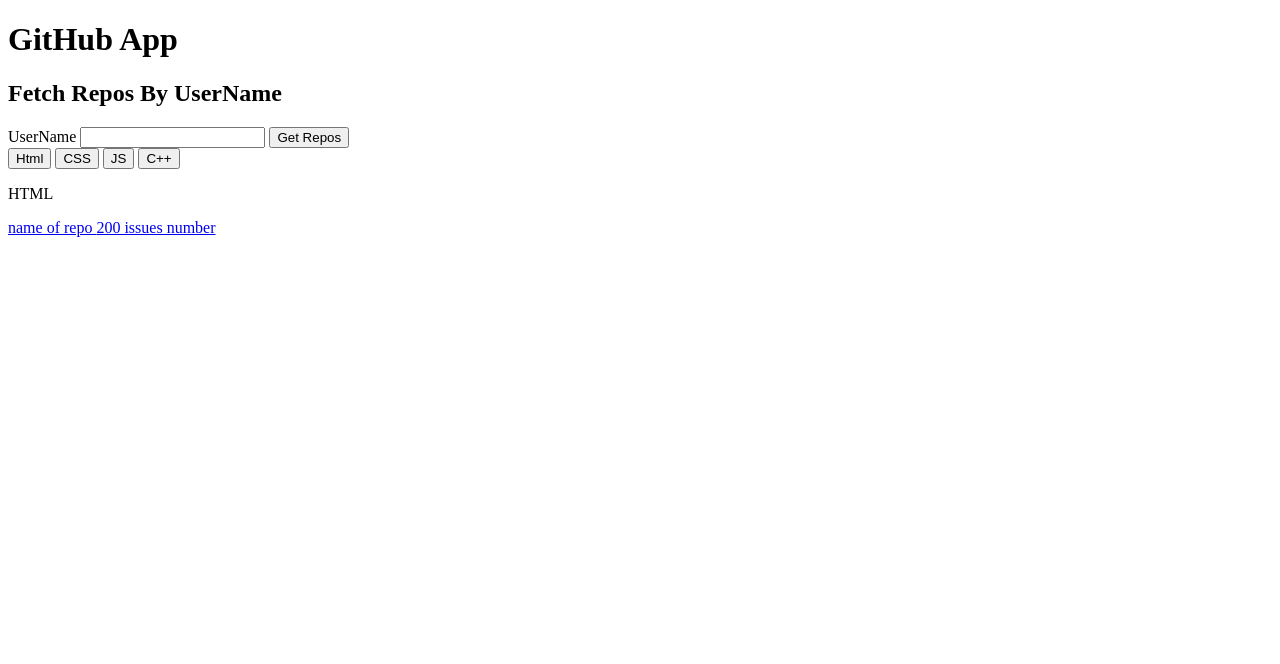
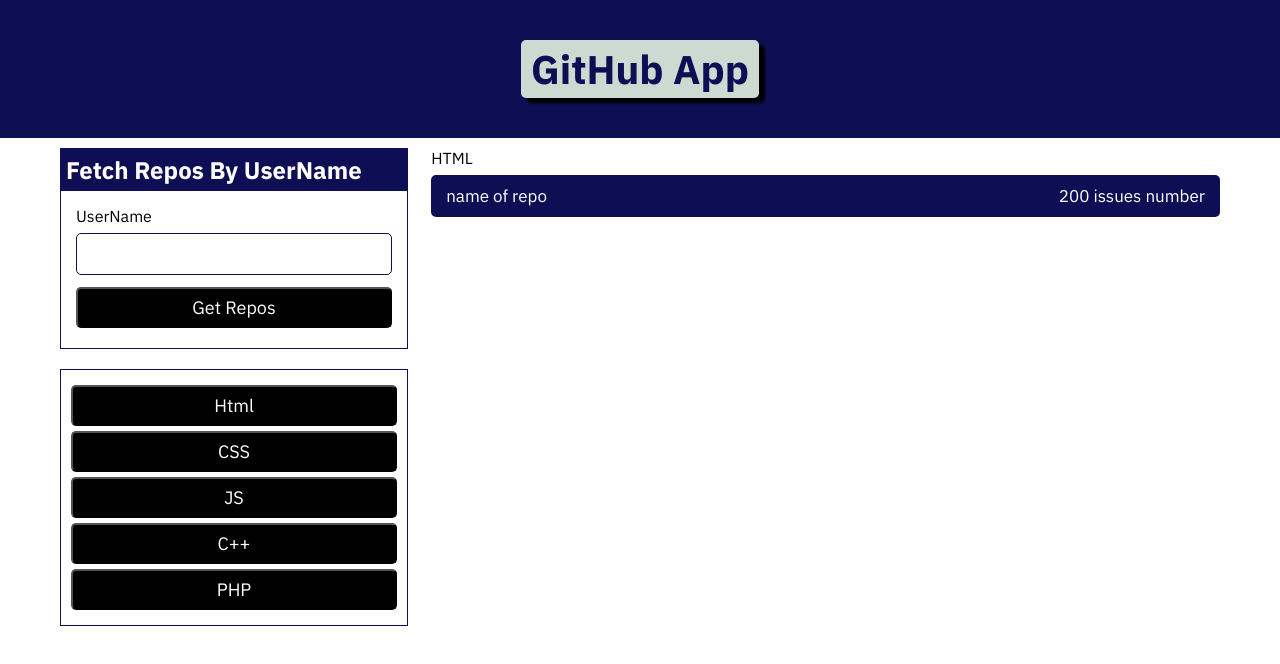
Before and after one commit to abdoBadawy74/GItHub-App, a plain HTML site: page index.html in a window 1280 px wide. Drawn offline with Linux system fonts and the light colour scheme.

Commit message:
complete style

```diff
--- a/index.html
+++ b/index.html
@@ -4,6 +4,16 @@
     <meta charset="UTF-8" />
     <meta name="viewport" content="width=device-width, initial-scale=1.0" />
     <title>GitHub App</title>
+    <link rel="preconnect" href="https://fonts.googleapis.com" />
+    <link rel="preconnect" href="https://fonts.gstatic.com" crossorigin />
+    <link
+      href="https://fonts.googleapis.com/css2?family=IBM+Plex+Sans:wght@200;400;500;600;700&display=swap"
+      rel="stylesheet"
+    />
+    <link
+      rel="stylesheet"
+      href="https://cdnjs.cloudflare.com/ajax/libs/font-awesome/6.4.2/css/all.min.css"
+    />
     <link rel="stylesheet" href="./style.css" />
   </head>
   <body>
@@ -18,15 +28,16 @@
             <form id="user-form">
               <label>UserName</label>
               <input type="text" id="username" />
-              <button type="submit">Get Repos</button>
+              <button class="btn-el" type="submit">Get Repos</button>
             </form>
           </div>
           <div class="card">
             <div class="languages">
-              <button data-lang="html">Html</button>
-              <button data-lang="css">CSS</button>
-              <button data-lang="javascript">JS</button>
-              <button data-lang="c++">C++</button>
+              <button class="btn-el" data-lang="html">Html</button>
+              <button class="btn-el" data-lang="css">CSS</button>
+              <button class="btn-el" data-lang="javascript">JS</button>
+              <button class="btn-el" data-lang="c++">C++</button>
+              <button class="btn-el" data-lang="php">PHP</button>
             </div>
           </div>
         </div>
--- a/style.css
+++ b/style.css
@@ -0,0 +1,88 @@
+* {
+  margin: 0;
+  padding: 0;
+  box-sizing: border-box;
+  font-family: "IBM Plex Sans", sans-serif;
+}
+:root {
+  --gray-color: #ccdad1;
+  --dark-blue: #0e0e55;
+}
+header {
+  background-color: var(--dark-blue);
+  padding: 40px 0;
+  text-align: center;
+}
+.app-title {
+  font-size: 40px;
+  background-color: var(--gray-color);
+  color: var(--dark-blue);
+  display: inline-block;
+  padding: 3px 10px;
+  border-radius: 5px;
+  box-shadow: 6px 5px 3px rgb(0, 0, 0);
+}
+.content {
+  padding: 10px 60px;
+  display: flex;
+  justify-content: space-between;
+}
+.left {
+  width: 30%;
+}
+.card {
+  border: 1px solid var(--dark-blue);
+  margin-bottom: 20px;
+}
+.card h2 {
+  background-color: var(--dark-blue);
+  color: #fff;
+  padding: 5px;
+}
+.card form {
+  padding: 15px;
+}
+label {
+  font-size: 16px;
+  display: block;
+}
+input {
+  width: 100%;
+  padding: 10px;
+  margin: 7px 0;
+  font-size: 16px;
+  border: 1px solid var(--dark-blue);
+  outline: 0;
+  border-radius: 5px;
+}
+.btn-el {
+  width: 100%;
+  display: block;
+  margin: 5px 0;
+  color: #fff;
+  background-color: #000;
+  padding: 7px 0;
+  font-size: 18px;
+  border-radius: 5px;
+}
+.languages {
+  padding: 10px;
+}
+.right {
+  width: 68%;
+}
+.repo-item {
+  display: flex;
+  justify-content: space-between;
+  color: #fff;
+  background-color: var(--dark-blue);
+  font-size: 17px;
+  padding: 10px 15px;
+  border-radius: 5px;
+  text-decoration: none;
+  margin: 7px 0;
+}
+.repo-item:hover {
+  transition: 0.3s;
+  background-color: #000;
+}
```
